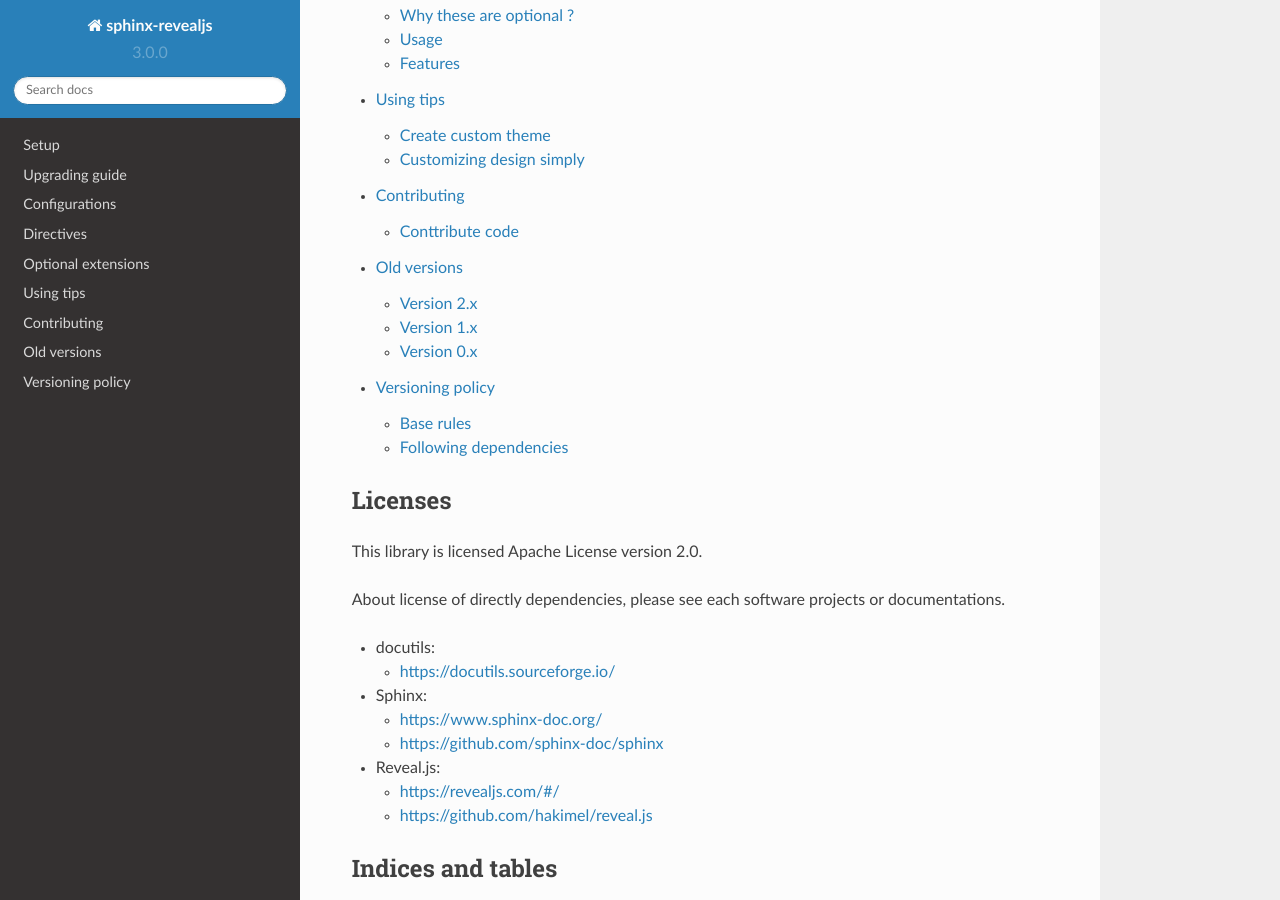
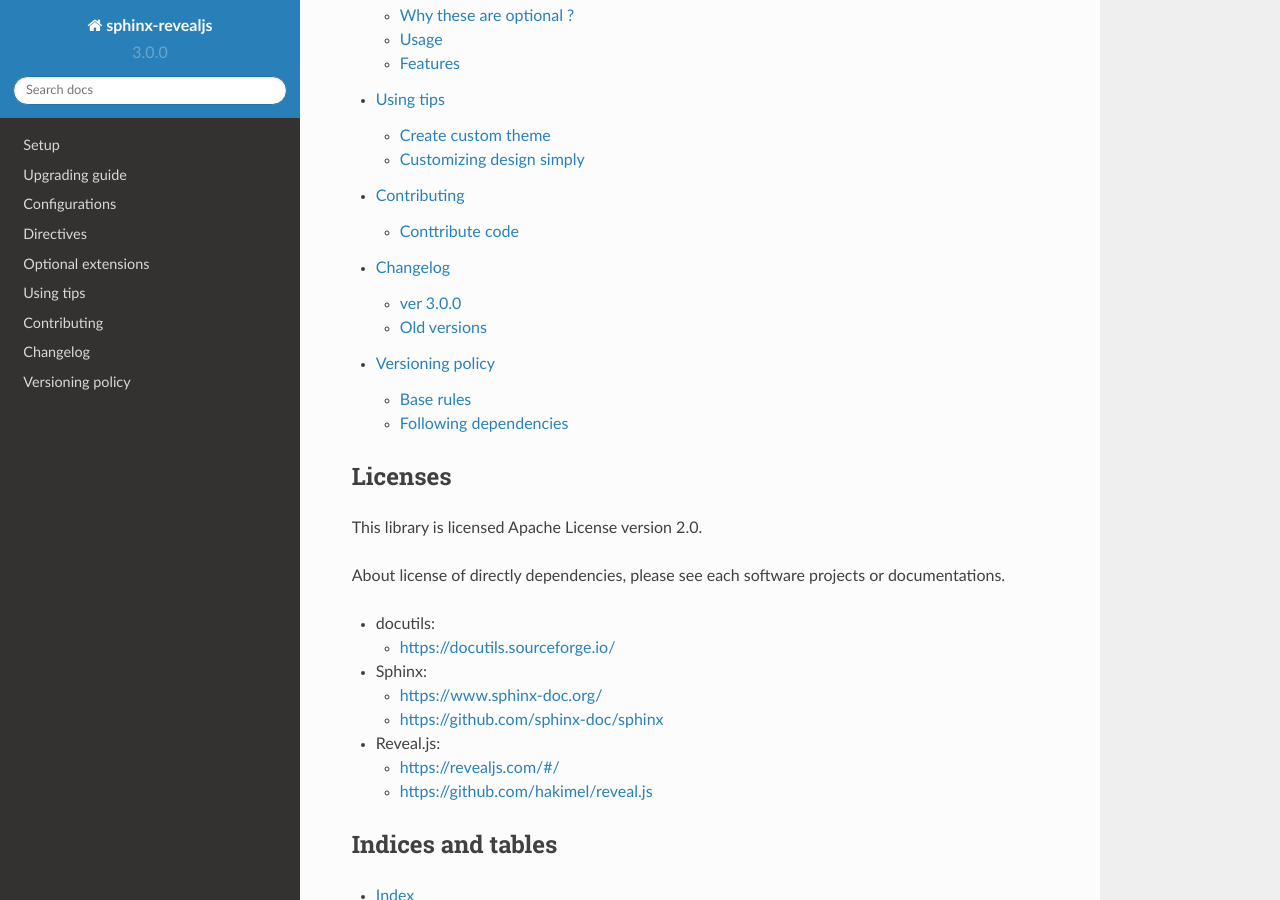
Before and after one commit to attakei/sphinx-revealjs, a Sphinx documentation site: the page built from doc/index.rst, in a window 1280 px wide and 900 px high, scrolled down 1538 px. Built offline with Sphinx 7.4.7 and the Read the Docs theme 2.0.0, drawn with Linux system fonts in a browser that asks for light colours; pages that are not in the unit, such as notebooks, are missing from menus.

Commit message:
doc: Ref latest changelog

```diff
--- a/doc/changes.rst
+++ b/doc/changes.rst
@@ -1,4 +1,8 @@
-.. include:: ../CHANGES.rst
+=========
+Changelog
+=========
+
+.. include:: ../CHANGELOG.rst
 
 Old versions
 ============
```
